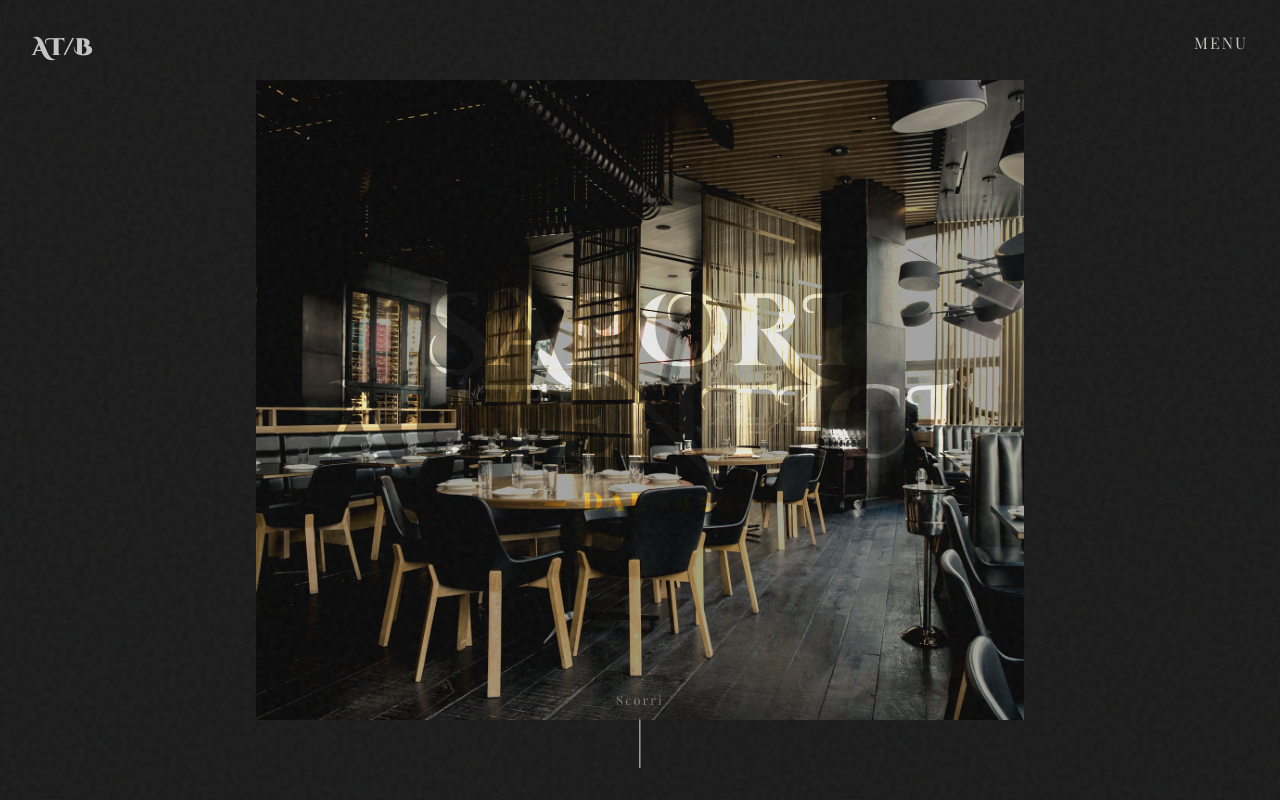
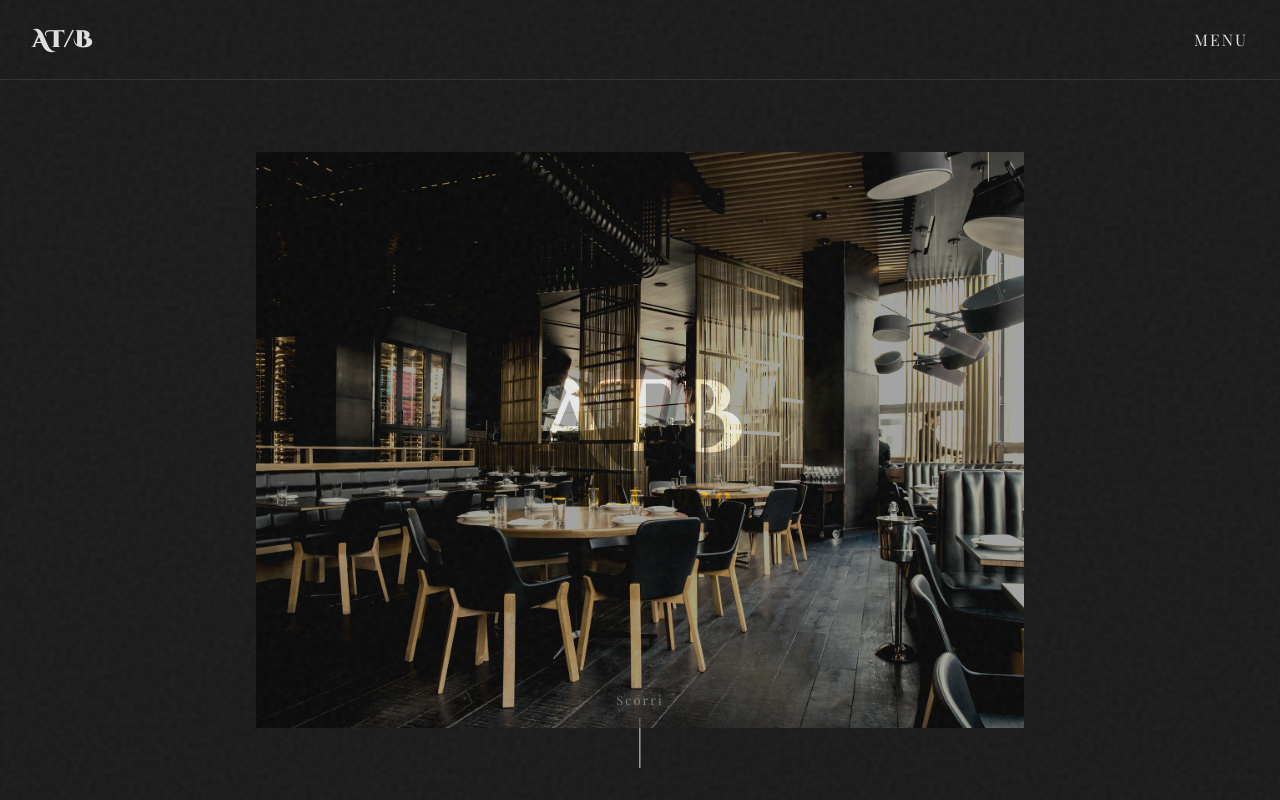
Before and after one commit to errebk/trattoria-anticoborgo, a plain HTML site: page antica_trattoria_del_borgo/index.html in a window 1280 px wide. Shown: the top 800 px of the page. Drawn offline with nearby package versions, Linux system fonts and the light colour scheme; a web font is replaced by a local one.

Commit message:
Add files via upload

```diff
--- a/antica_trattoria_del_borgo/css/style.css
+++ b/antica_trattoria_del_borgo/css/style.css
@@ -71,16 +71,20 @@ body {
     margin-top: 20px;
 }
 
-/* Navigation */
-.fixed-nav {
+/* Top Bar Layout */
+.top-bar {
     position: fixed;
-    top: 2rem;
-    left: 2rem;
-    right: 2rem;
+    top: 0;
+    left: 0;
+    width: 100%;
+    height: 80px;
+    background-color: var(--bg-color);
+    border-bottom: 1px solid rgba(255, 255, 255, 0.1);
+    z-index: 5000;
     display: flex;
     justify-content: space-between;
-    z-index: 5000;
-    mix-blend-mode: difference;
+    align-items: center;
+    padding: 0 2rem;
 }
 
 .logo {
@@ -93,6 +97,19 @@ body {
     font-family: var(--font-subheading);
     text-transform: uppercase;
     letter-spacing: 2px;
+    transition: color 0.3s ease;
+}
+
+.menu-toggle:hover {
+    color: var(--accent-color);
+}
+
+/* Adjust Main Layout */
+.scroll-container {
+    padding-top: 80px;
+    /* Push content down */
+    padding-right: 0;
+    /* Reset sidebar padding */
 }
 
 /* Typography Utilities */
@@ -105,7 +122,8 @@ h2 {
 
 /* Hero Section */
 .hero {
-    height: 100vh;
+    height: calc(100vh - 80px);
+    /* Adjust height for top bar */
     display: flex;
     align-items: center;
     justify-content: center;
--- a/antica_trattoria_del_borgo/index.html
+++ b/antica_trattoria_del_borgo/index.html
@@ -33,10 +33,11 @@
     </div>
 
     <!-- Navigation (Minimal) -->
-    <nav class="fixed-nav">
+    <!-- Top Bar Navigation -->
+    <header class="top-bar">
         <div class="logo">AT/B</div>
         <div class="menu-toggle">Menu</div>
-    </nav>
+    </header>
 
     <!-- Main Scroll Container -->
     <main class="scroll-container">
@@ -48,8 +49,7 @@
                     onerror="this.src='https://images.unsplash.com/photo-1517248135467-4c7edcad34c4?q=80&w=2070&auto=format&fit=crop'">
             </div>
             <h1 class="hero-title">
-                <span class="line line-1">Sapori</span>
-                <span class="line line-2">Autentici</span>
+                <span class="line line-1">ATB</span>
                 <span class="line line-3">&mdash; Dal 1920</span>
             </h1>
             <div class="scroll-indicator">
@@ -58,22 +58,22 @@
             </div>
         </section>
 
-        <!-- Manifesto (Text Heavy) -->
+        <!-- Manifesto (Text Heavy) -->_
         <section class="section manifesto" data-scroll-section>
             <div class="content-wrapper">
                 <h2 class="outline-text">Tradizione</h2>
                 <div class="manifesto-text">
                     <p class="drop-cap">N</p>
                     <p>Non siamo solo un ristorante. Siamo custodi di un tempo perduto. Dove il sugo cuoce per dodici
-                        ore e il vino macchia le tovaglie.</p>
-                    <p>La nostra cucina è un atto di resistenza contro la fretta.</p>
+                        ore e il vino macchia le tovaglie.</p <p>La nostra cucina è un atto di resistenza contro la
+                    fretta.</p>
                 </div>
                 <!-- <div class="floating-img img-1">
                     <img src="images/pasta_dish.png" alt="Pasta"
                         onerror="this.src='https://images.unsplash.com/photo-1551183053-bf91b1d81161?q=80&w=2000&auto=format&fit=crop'">
                 </div> -->
             </div>
-        </section>
+        </section>_____
 
         <!-- Menu (Horizontal Scroll inside Vertical) -->
         <section class="section menu-horizontal" id="menu-section">
@@ -96,7 +96,7 @@
             </button>
             <button class="menu-arrow next-arrow" aria-label="Next dishes">
                 <i class="fas fa-chevron-right"></i>
-            </button>
+            </button>1
 
             <div class="menu-track">
                 <!-- Title Card -->
@@ -156,7 +156,7 @@
                 <div class="menu-card dish-card">
                     <div class="card-image">
                         <img src="images/dish5.png" alt="Ravioli"
-                            onerror="this.src='https://images.unsplash.com/photo-1587740967185-9a885f5431f9?q=80&w=2000&auto=format&fit=crop'">
+                            onerror="this.src='https://images.unsplash.com/photo-1595295333158-4742f28fbd85?q=80&w=2000&auto=format&fit=crop'">
                     </div>
                     <div class="card-content">
                         <h3>05. Ravioli del Plin</h3>
@@ -174,7 +174,7 @@
                 <div class="menu-card dish-card">
                     <div class="card-image">
                         <img src="images/dish6.png" alt="Brasato"
-                            onerror="this.src='https://images.unsplash.com/photo-1608877907149-a27db7399160?q=80&w=2000&auto=format&fit=crop'">
+                            onerror="this.src='https://loremflickr.com/2000/1333/braised,beef'">
                     </div>
                     <div class="card-content">
                         <h3>06. Brasato al Barolo</h3>
@@ -254,4 +254,4 @@
     <script src="js/main.js"></script>
 </body>
 
-</html>
+</html>--------
--- a/antica_trattoria_del_borgo/js/main.js
+++ b/antica_trattoria_del_borgo/js/main.js
@@ -168,3 +168,19 @@ gsap.to(".floating-img", {
         scrub: 1
     }
 });
+
+// Menu Toggle Scroll Logic
+const menuToggle = document.querySelector(".menu-toggle");
+if (menuToggle) {
+    menuToggle.addEventListener("click", () => {
+        gsap.to(window, {
+            scrollTo: {
+                y: "#menu-section",
+                offsetY: 80,
+                autoKill: true
+            },
+            duration: 1.5,
+            ease: "power2.inOut"
+        });
+    });
+}
```
Also changed, not shown: antica_trattoria_del_borgo/images/dish5.png, antica_trattoria_del_borgo/images/dish6.png.
